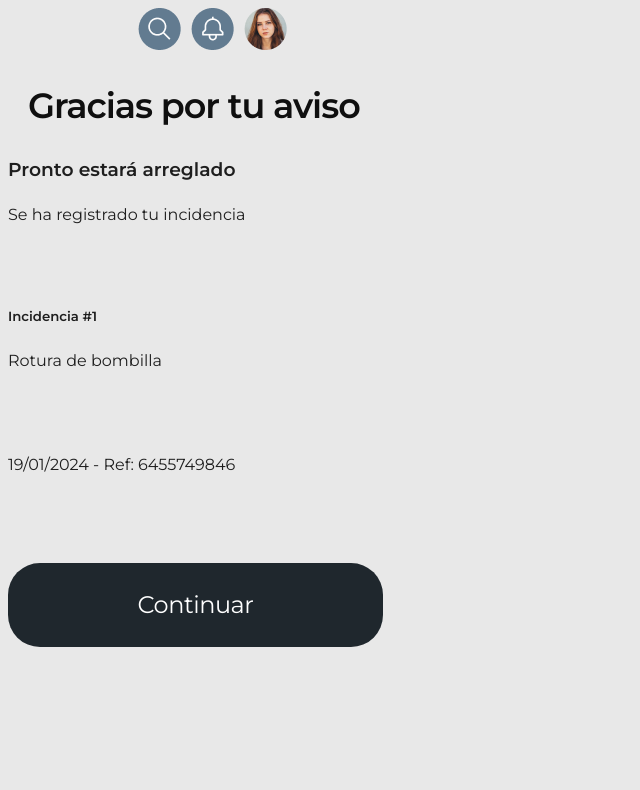
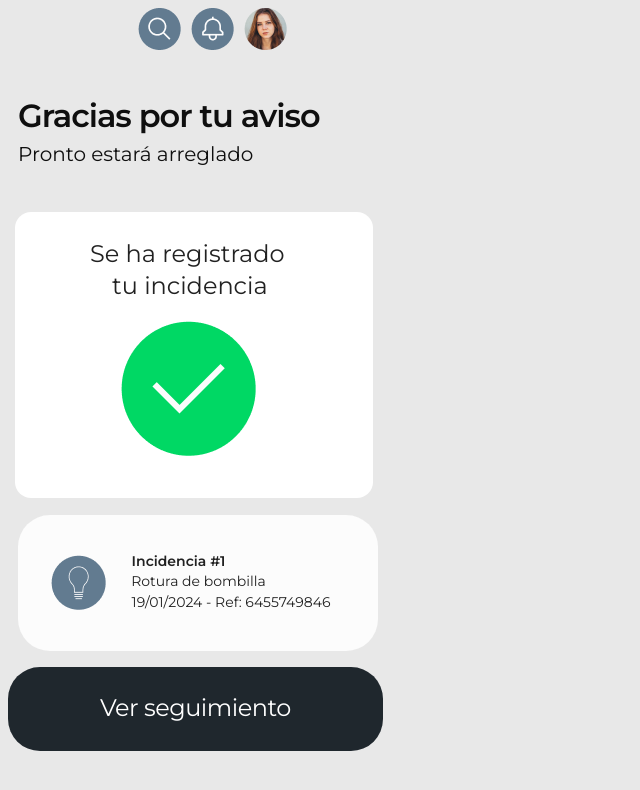
Before and after one commit to VeroPolegre/Fincas_Front, a React (Vite) app: page /incident-confirmation in a window 1280 px wide. Shown: the top 790 px of the page, without its empty margins (0-640 px from the left). Built offline with nearby package versions, Linux system fonts and the light colour scheme.

Commit message:
incident-confirmation scss

```diff
--- a/src/pages/IncidentConfirmation/IncidentConfirmation.jsx
+++ b/src/pages/IncidentConfirmation/IncidentConfirmation.jsx
@@ -1,6 +1,9 @@
 import React from "react";
 import Header from "../../components/Header/Header";
 import { useNavigate } from "react-router-dom";
+import checkmark from "../../assets/checkmark.png";
+import iconoBombilla from "../../assets/IconoBombilla.png";
+import "./IncidentConfirmation.scss";
 
 const IncidentConfirmation = () => {
   const navigate = useNavigate();
@@ -10,20 +13,37 @@ const IncidentConfirmation = () => {
   return (
     <>
       <Header />
-      <h1>Gracias por tu aviso</h1>
-      <h3>Pronto estará arreglado</h3>
-      <div>
-        <p>Se ha registrado tu incidencia</p>
-      </div>
-      <div>
-        <h5>Incidencia #1</h5>
-        <p>Rotura de bombilla</p>
-        <p>19/01/2024 - Ref: 6455749846</p>
-      </div>
-      <div className="next-button" onClick={handleContinuarClick}>
-        <span className="button-title" style={{ color: "white" }}>
-          Continuar
-        </span>
+      <div className="incident-confirmation-container">
+        <h1 className="incident-confirmation-title">Gracias por tu aviso</h1>
+        <h3 className="incident-confirmation-subtitle">
+          Pronto estará arreglado
+        </h3>
+        <div className="image-confirmation-container">
+          <h3 className="confirmed-incident-text">
+            Se ha registrado
+          </h3>
+          <h3 className="confirmed-incident-text-two">
+          tu incidencia
+          </h3>
+          <img src={checkmark} alt="checkmark" className="checkmark-image" />
+        </div>
+        <div className="floor-confirmation-container">
+          <h2 className="incidence-confirmation-text">Incidencia #1</h2>
+          <h5 className="incidence-subtitle-text">Rotura de bombilla</h5>
+          <h5 className="incidence-date-text">19/01/2024 - Ref: 6455749846 </h5>
+          <p>
+            <img
+              src={iconoBombilla}
+              alt="iconoBombilla"
+              className="iconoBombilla"
+            />
+          </p>
+        </div>
+        <div className="next-button" onClick={handleContinuarClick}>
+          <span className="button-title" style={{ color: "white" }}>
+            Ver seguimiento
+          </span>
+        </div>
       </div>
     </>
   );
--- a/src/pages/IncidentConfirmation/IncidentConfirmation.scss
+++ b/src/pages/IncidentConfirmation/IncidentConfirmation.scss
@@ -0,0 +1,129 @@
+.incident-confirmation-container {
+    display: flex;
+    flex-direction: column;
+    .incident-confirmation-title {
+      color: var(--Colors-Neutros-Black-Normal, #0f0f0f);
+      margin-left: 10px !important;
+      margin-top: 40px;
+      font-size: 32px;
+      font-style: normal;
+      font-weight: 600;
+      line-height: 120%;
+      letter-spacing: -1px;
+    }
+    .incident-confirmation-subtitle {
+      width: 370px;
+      height: 20px;
+      margin: 20px;
+      margin-top: -15px;
+      margin-left: 10px !important;
+      color: var(--Colors-Neutros-Black-Normal, #0f0f0f);
+      font-size: 20px;
+      font-style: normal;
+      font-weight: 400;
+      line-height: normal;
+    }
+    .confirmed-incident-text{
+        font-weight: 400;
+        font-size: 24px;
+        margin-left: 75px;
+    }
+    .confirmed-incident-text-two{
+        font-weight: 400;
+        font-size: 24px;
+        margin-left: 97px;
+    margin-top: -28px;
+    }
+    .checkmark-image{
+
+    margin-left: 106px;
+    margin-top: -7px;
+    }
+    .iconoBombilla{
+      margin-top: -114px;
+      margin-bottom: 76px;
+      margin-left: -147px;
+    }
+    .incidence-confirmation-text{
+      font-size: 14px;
+      font-style: normal;
+      font-weight: 600;
+      margin-top: 158px;
+      margin-left: -39px;
+    }
+    .incidence-subtitle-text{
+      font-size: 14px;
+      font-style: normal;
+      font-weight: 400;
+      margin-top: -29px;
+      margin-left: 1px;
+    }
+    .incidence-date-text{
+      font-size: 14px;
+      font-style: normal;
+      font-weight: 400;
+      margin-top: -39px;
+      margin-left: 66px;
+    }
+  }
+
+  .image-confirmation-container {
+    border-radius: 16px;
+    margin: 7px;
+    margin-top: 30px;
+    overflow: hidden;
+    width: 358px;
+    height: 286px;
+    background-color: white;
+
+    .rounded-image {
+      width: 100%;
+      height: 100%;
+      object-fit: cover;
+      border-radius: 16px;
+    }
+  }
+
+  .floor-confirmation-container {
+    .icon {
+      width: 42px;
+      height: 42px;
+      margin: 5px;
+    }
+    .floor-text {
+      margin-bottom: -20px;
+      margin-top: 90px;
+    }
+    display: flex;
+    width: 360px;
+    height: 136px;
+    margin: 7px;
+    flex-direction: column;
+    gap: 16px;
+    flex-shrink: 0;
+    border-radius: 32px;
+    background: var(--Colors-Neutros-White-Normal, #fcfcfc);
+    align-items: center;
+    flex-shrink: 0;
+    border-radius: 32px;
+    background: var(--Colors-Neutros-White-Normal, #fcfcfc);
+    justify-content: center;
+    margin: 10px;
+    .icons-container {
+      display: flex;
+      gap: 8px;
+    }
+  }
+  .next-button {
+    display: inline-flex;
+    margin-top: 6px;
+    width: 375px;
+    height: 84px;
+    justify-content: center;
+    align-items: center;
+    border-radius: 32px;
+    background: var(
+      --colors-secondary-dark-blue-normal-hover,
+      #1f272d
+    ) !important;
+  }
```
Also changed, not shown: src/assets/IconoBombilla.png (added), src/assets/checkmark.png (added).
